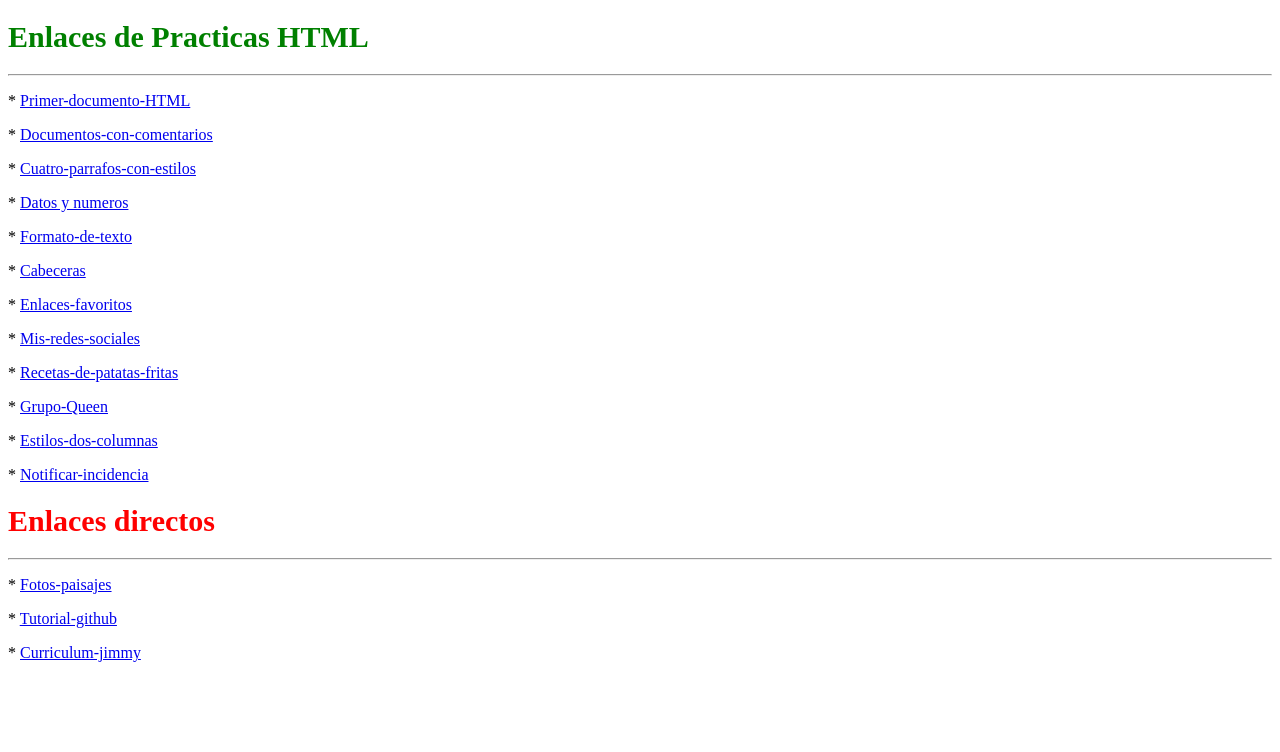
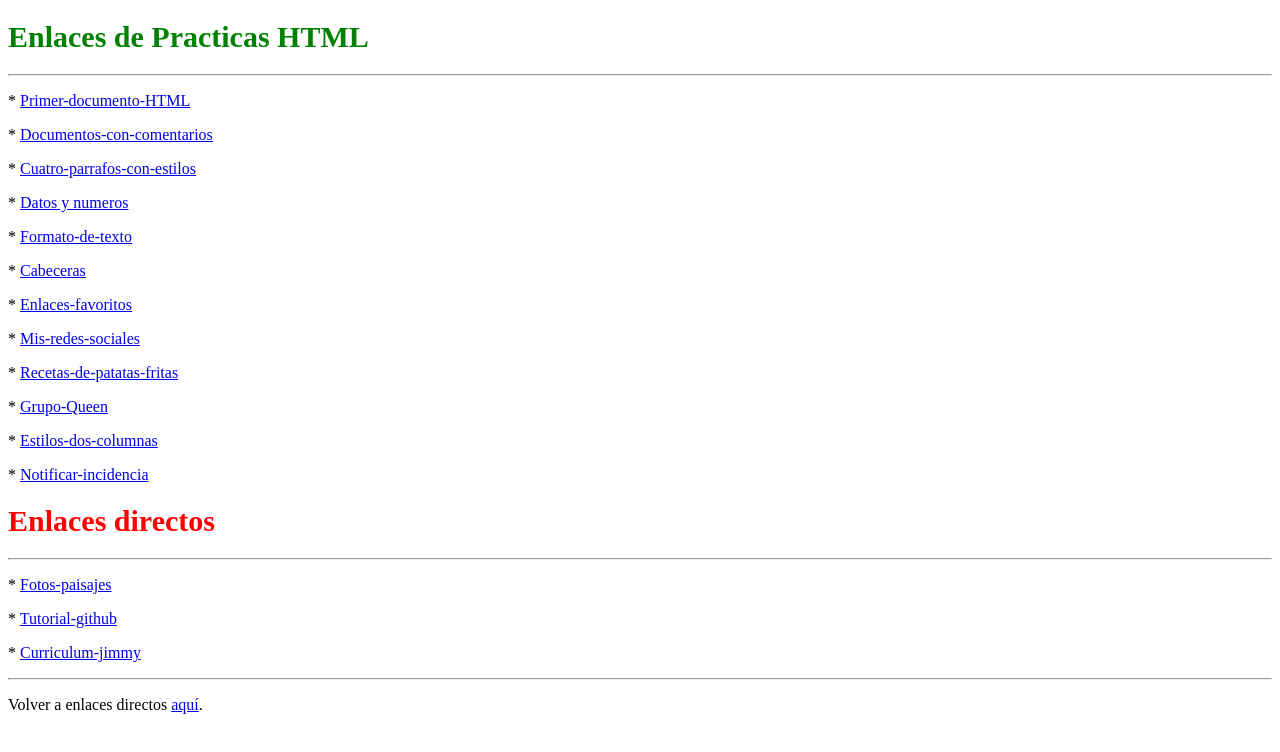
Before and after one commit to JAM76/accesos, a plain HTML site: page index.html in a window 1280 px wide. Drawn offline with Linux system fonts and the light colour scheme.

Commit message:
Update index.html

```diff
--- a/index.html
+++ b/index.html
@@ -24,5 +24,7 @@
 <p>* <a href="./fotos-paisajes.html">Fotos-paisajes</a></p>
 <p>* <a href="./tutorial-github.html">Tutorial-github</a></p>
 <p>* <a href="./curriculum-jimmy.html">Curriculum-jimmy</a></p>
+<hr>
+<p> Volver a enlaces directos <a href="./index.html">aquí</a>.</p>
 </body>
 </html>
```
